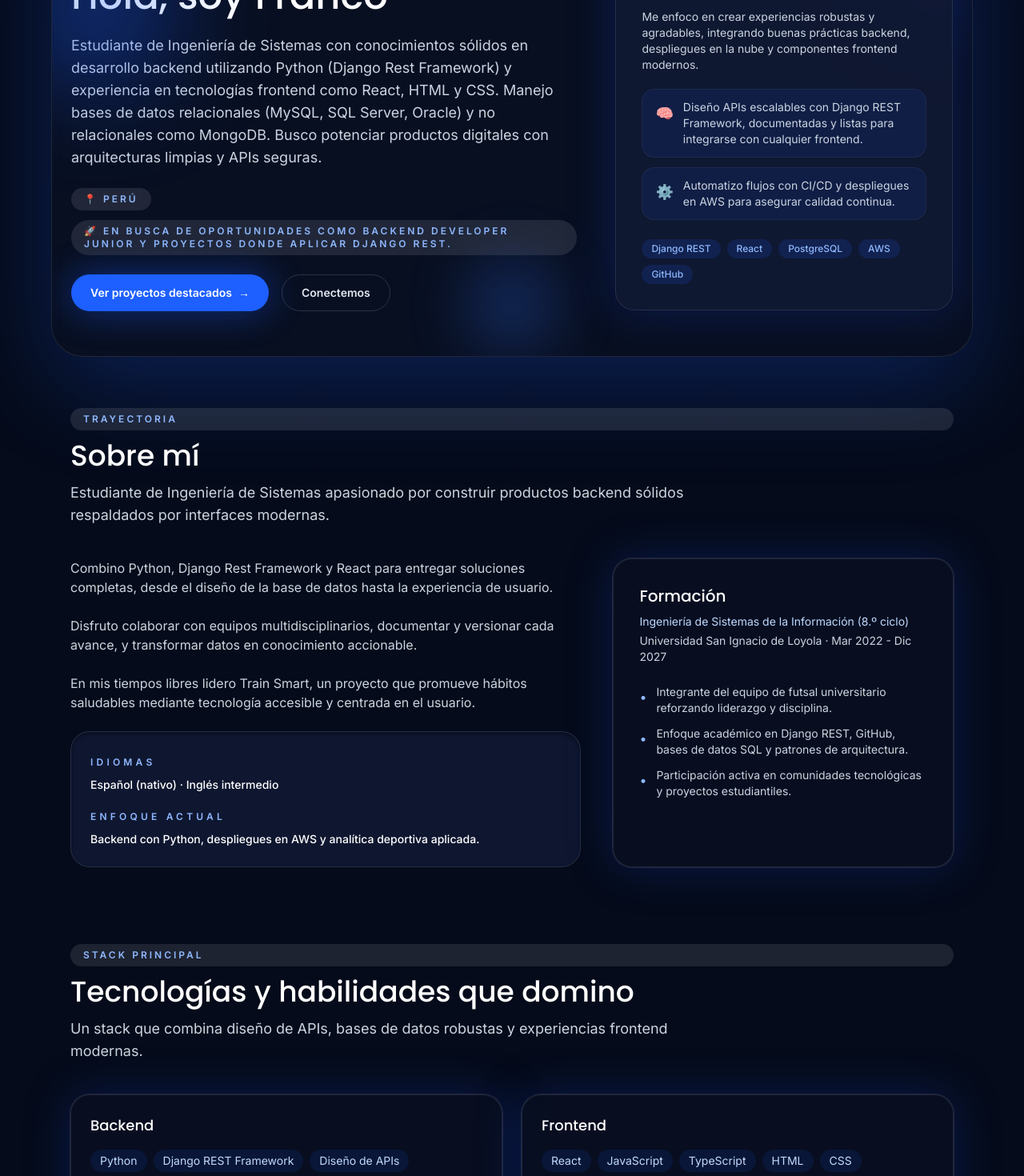
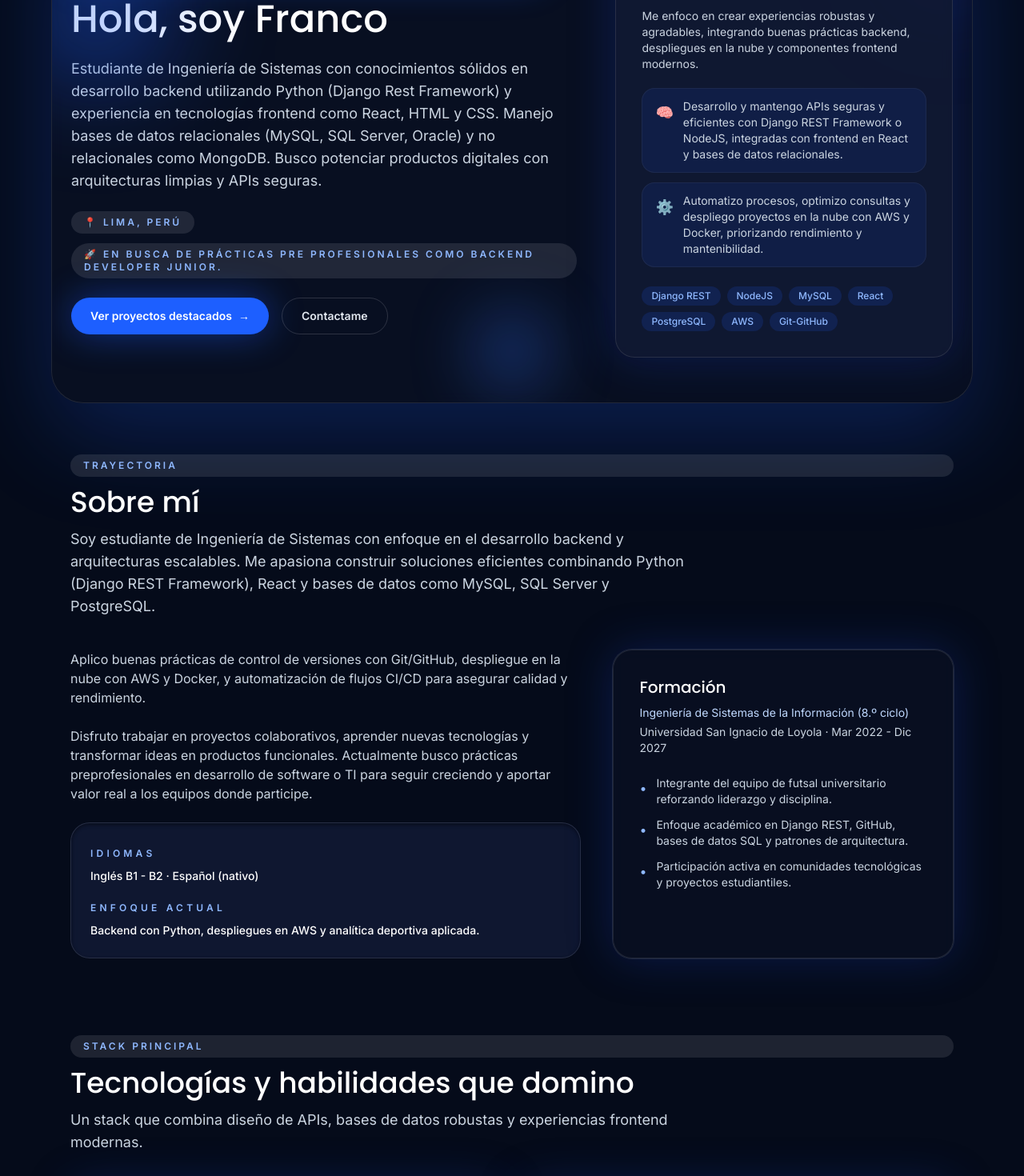
Before and after one commit to FrancoChihuan/FrancoChihuan.github.io, a React (Vite) app: page / in a window 1280 px wide. Shown: the part 300-1770 px from the top of the page at 80% size. Built offline with nearby package versions, Linux system fonts and the light colour scheme.

Commit message:
cambios hasta ahora

```diff
--- a/src/App.tsx
+++ b/src/App.tsx
@@ -173,7 +173,7 @@ function App() {
                   whileHover={{ y: -3 }}
                   whileTap={{ scale: 0.97 }}
                 >
-                  Conectemos
+                  Contactame
                 </motion.a>
               </div>
             </motion.div>
@@ -190,7 +190,7 @@ function App() {
                 transition={{ duration: 40, repeat: Infinity, ease: 'linear' }}
               />
               <h3 className="font-display text-lg text-white">
-                Impulso productos con APIs bien diseñadas
+                Impulso soluciones tecnológicas escalables
               </h3>
               <p className="mt-3 text-sm text-slate-300">
                 Me enfoco en crear experiencias robustas y agradables, integrando buenas
@@ -203,8 +203,8 @@ function App() {
                 >
                   <span className="mt-1 text-lg text-primary-200">🧠</span>
                   <p>
-                    Diseño APIs escalables con Django REST Framework, documentadas y listas
-                    para integrarse con cualquier frontend.
+                    Desarrollo y mantengo APIs seguras y eficientes con Django REST Framework o NodeJS,
+                    integradas con frontend en React y bases de datos relacionales.
                   </p>
                 </motion.div>
                 <motion.div
@@ -213,13 +213,13 @@ function App() {
                 >
                   <span className="mt-1 text-lg text-primary-200">⚙️</span>
                   <p>
-                    Automatizo flujos con CI/CD y despliegues en AWS para asegurar calidad
-                    continua.
+                    Automatizo procesos, optimizo consultas y despliego proyectos en la nube con AWS y Docker,
+                    priorizando rendimiento y mantenibilidad.
                   </p>
                 </motion.div>
               </div>
               <div className="mt-6 flex flex-wrap gap-2 text-xs font-medium text-primary-200">
-                {['Django REST', 'React', 'PostgreSQL', 'AWS', 'GitHub'].map((item) => (
+                {['Django REST', 'NodeJS', 'MySQL', 'React', 'PostgreSQL', 'AWS', 'Git-GitHub'].map((item) => (
                   <span key={item} className="rounded-full bg-primary-500/15 px-3 py-1">
                     {item}
                   </span>
@@ -235,7 +235,7 @@ function App() {
           id="sobre-mi"
           eyebrow="Trayectoria"
           title="Sobre mí"
-          description="Estudiante de Ingeniería de Sistemas apasionado por construir productos backend sólidos respaldados por interfaces modernas."
+          description="Soy estudiante de Ingeniería de Sistemas con enfoque en el desarrollo backend y arquitecturas escalables. Me apasiona construir soluciones eficientes combinando Python (Django REST Framework), React y bases de datos como MySQL, SQL Server y PostgreSQL."
         >
           <div className="grid gap-10 lg:grid-cols-[1.2fr_0.8fr]">
             <motion.div
@@ -246,9 +246,8 @@ function App() {
               viewport={{ once: true, amount: 0.3 }}
             >
               {[
-                'Combino Python, Django Rest Framework y React para entregar soluciones completas, desde el diseño de la base de datos hasta la experiencia de usuario.',
-                'Disfruto colaborar con equipos multidisciplinarios, documentar y versionar cada avance, y transformar datos en conocimiento accionable.',
-                'En mis tiempos libres lidero Train Smart, un proyecto que promueve hábitos saludables mediante tecnología accesible y centrada en el usuario.',
+                'Aplico buenas prácticas de control de versiones con Git/GitHub, despliegue en la nube con AWS y Docker, y automatización de flujos CI/CD para asegurar calidad y rendimiento.',
+                'Disfruto trabajar en proyectos colaborativos, aprender nuevas tecnologías y transformar ideas en productos funcionales. Actualmente busco prácticas preprofesionales en desarrollo de software o TI para seguir creciendo y aportar valor real a los equipos donde participe.',
               ].map((paragraph) => (
                 <motion.p key={paragraph} variants={fadeInUp}>
                   {paragraph}
--- a/src/data/profile.ts
+++ b/src/data/profile.ts
@@ -42,28 +42,27 @@ export type Education = {
 
 export const profile = {
   name: 'Franco Chihuan Sánchez',
-  role: 'Estudiante de Ingeniería de Sistemas · Backend Developer · Fundador de Train Smart',
+  role: 'Estudiante de Ingeniería de Sistemas · Universidad San Ignacio de Loyola · 8.º ciclo',
   headline:
     'Information Systems Engineering Student | Backend Developer | Founder of Train Smart',
   summary:
     'Estudiante de Ingeniería de Sistemas con conocimientos sólidos en desarrollo backend utilizando Python (Django Rest Framework) y experiencia en tecnologías frontend como React, HTML y CSS. Manejo bases de datos relacionales (MySQL, SQL Server, Oracle) y no relacionales como MongoDB. Busco potenciar productos digitales con arquitecturas limpias y APIs seguras.',
-  location: 'Perú',
-  availability: 'En busca de oportunidades como Backend Developer junior y proyectos donde aplicar Django REST.',
+  location: 'Lima, Perú',
+  availability: 'En busca de prácticas pre profesionales como Backend Developer junior.',
   contact: {
-    email: 'actualiza-tu-correo@ejemplo.com',
-    phone: 'Actualiza tu número',
+    email: 'francochisan31@gmail.com',
+    phone: '+51 904 487 497',
   },
   socials: [{ label: 'LinkedIn', href: 'https://www.linkedin.com/in/francochihuan/' }] satisfies Link[],
-  languages: ['Español (nativo)', 'Inglés intermedio'],
+  languages: ['Inglés B1 - B2', 'Español (nativo)'],
 }
 
 export const skills: SkillCategory[] = [
   {
     title: 'Backend',
     items: [
-      'Python',
       'Django REST Framework',
-      'Diseño de APIs',
+      'Node.js',
       'Autenticación y seguridad',
       'Arquitectura limpia',
     ],
@@ -78,7 +77,7 @@ export const skills: SkillCategory[] = [
   },
   {
     title: 'Herramientas y prácticas',
-    items: ['Git & GitHub', 'CI/CD básico', 'AWS (fundamentos)', 'Documentación técnica', 'Trabajo en equipo'],
+    items: ['Git & GitHub', 'Docker', 'Documentación técnica', 'Trabajo en equipo'],
   },
 ]
 
@@ -170,4 +169,22 @@ export const certifications: Certification[] = [
     date: 'Octubre 2025',
     credentialId: 'UC-1ed70982-0d2b-444d-8c8a-ddb9990c8f0a',
   },
+  {
+    title: 'CLOUD COMPUTING: AWS - AZURE - GOOGLE CLOUD',
+    issuer: 'Universidad Nacional de Ingeniería',
+    date: 'Febrero 2025',
+    credentialId: '017 - 0016705',
+  },
+  {
+    title: 'SQL SERVER - Base de datos',
+    issuer: 'Universidad Nacional de Ingeniería',
+    date: 'Enero 2025',
+    credentialId: '017 - 0020988',
+  },
+  {
+    title: 'Machine Learning con Python',
+    issuer: 'Universidad Nacional de Ingeniería',
+    date: 'Febrero 2025',
+    credentialId: '017 -0028828',
+  },
 ]
```
